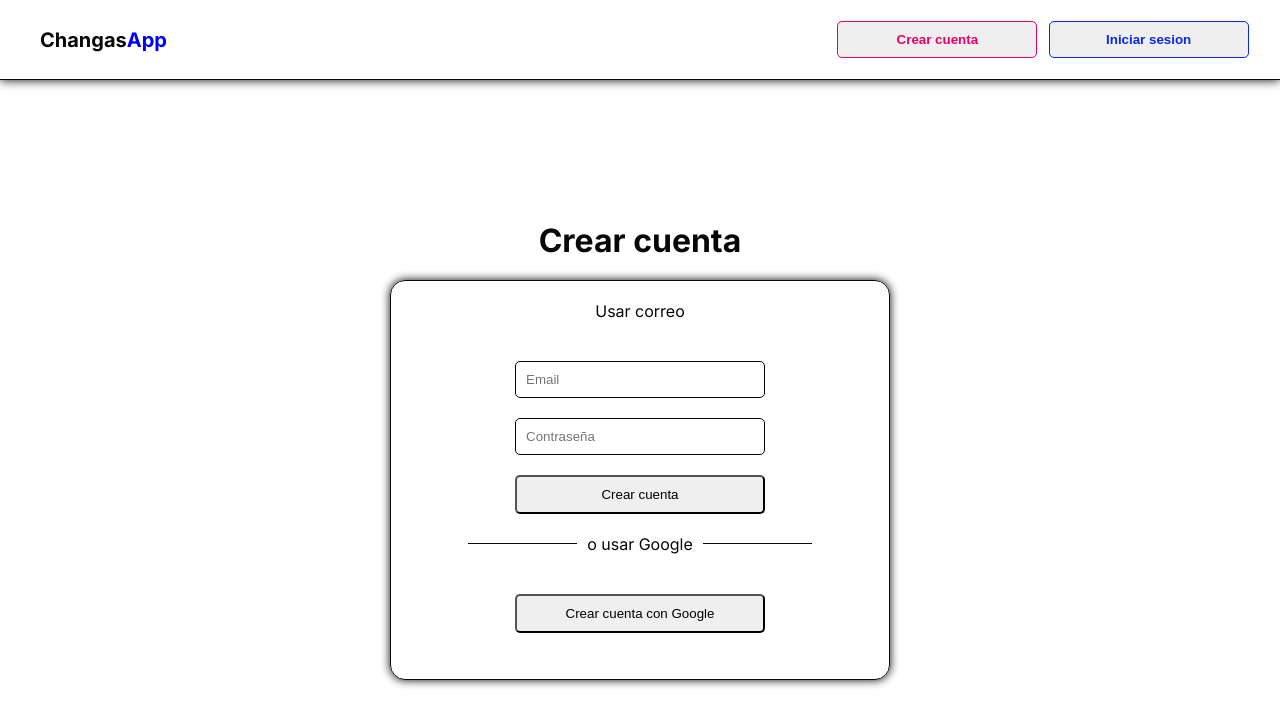
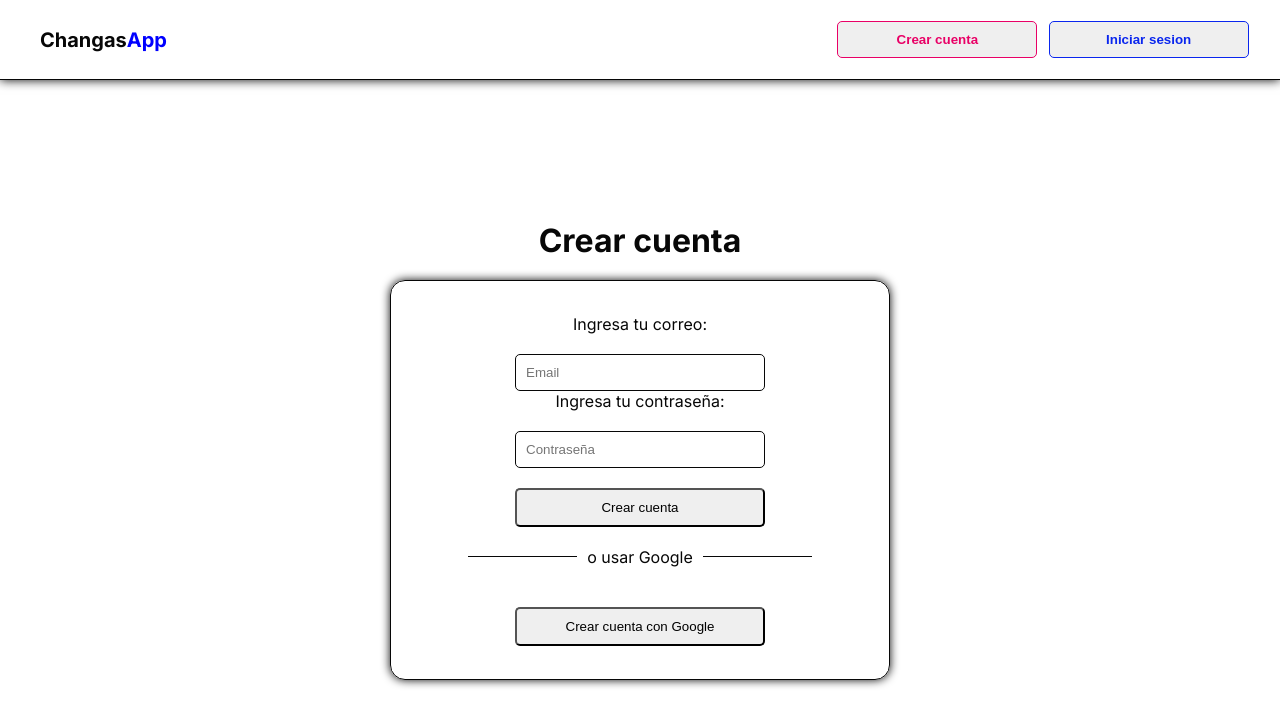
Before and after one commit to No-Country-simulation/c20-06-ft-node-react, a Next.js app in the folder frontend/: page /sign-up in a window 1280 px wide. Both pictures are taken after a click on the button "Continuar". Shown: the top 726 px of the page. Built offline with nearby package versions, Linux system fonts and the light colour scheme.

Commit message:
Cambios en el authProvider

```diff
--- a/frontend/src/app/api/sign-up/route.js
+++ b/frontend/src/app/api/sign-up/route.js
@@ -6,8 +6,7 @@ export async function POST(req) {
   console.log('body', body)
 
   return NextResponse.json({
-    status: 201,
     message: 'Usuario creado',
     email: body.email
-  })
+  }, { status: 201 })
 }
--- a/frontend/src/app/sign-up/page.jsx
+++ b/frontend/src/app/sign-up/page.jsx
@@ -7,11 +7,36 @@ import styles from './styles.module.css'
 
 const Step1 = ({ rol, setRol, onNext }) => {
   return (
+    <LoginLayout className={styles.login}>
       <LoginStepOne
         rol={rol}
         setRol={setRol}
         onNext={onNext}
       />
+    </LoginLayout>
+  )
+}
+
+const Step2 = ({ rol, onNext, handleSubmit, form, handleChange, error, message }) => {
+  return (
+    <>
+      <h3 className={styles.title}>Crear cuenta</h3>
+      <LoginLayout className={styles.login}>
+        <form onSubmit={rol ? handleSubmit : onNext} className={styles.form}>
+          Ingresa tu correo:
+          <TextInput className={styles.input} type="email" required={true} onChange={handleChange} name="email" value={form.email} placeholder="Email" error={error} />
+          {message && <p className={styles.message}>{message}</p>}
+          Ingresa tu contraseña:
+          <TextInput className={styles.input} type="password" required={true} onChange={handleChange} name="password" value={form.password} placeholder="Contraseña" error={error} />
+          <Button type='button' className={styles.button} onClick={rol === 'service_provider' ? onNext : handleSubmit}>Crear cuenta</Button>
+        </form>
+        <div className={styles.divider}>
+          <span>o usar Google</span>
+        </div>
+
+        <Button className={`${styles.button} ${styles.notAllowed}`}>Crear cuenta con Google</Button>
+      </LoginLayout>
+    </>
   )
 }
 
@@ -65,33 +90,34 @@ const Page = () => {
     })
   }
 
+  if (step === 1) {
     return (
       <div className={styles.container}>
-      {step === 1 && <Step1 rol={rol} setRol={setRol} onNext={handleNext} />}
-      {step === 2 && (
-        <>
-          <h3 className={styles.title}>Crear cuenta</h3>
-          <LoginLayout className={styles.login}>
-            Usar correo
-            <form onSubmit={handleSubmit} className={styles.form}>
-              <TextInput className={styles.input} type="email" required={true} onChange={handleChange} name="email" value={form.email} placeholder="Email" error={error} />
-              {message && <p className={styles.message}>{message}</p>}
-
-              <TextInput className={styles.input} type="password" required={true} onChange={handleChange} name="password" value={form.password} placeholder="Contraseña" error={error} />
-              <Button className={styles.button}>Crear cuenta</Button>
-            </form>
-            <div className={styles.divider}>
-              <span>o usar Google</span>
-            </div>
-
-            <Button className={styles.button}>Crear cuenta con Google</Button>
-          </LoginLayout>
-        </>
-      )
-      }
-
+        <Step1 rol={rol} setRol={setRol} onNext={handleNext} />
       </div>
     )
   }
 
+
+  if (step === 2) {
+    return (
+      <div className={styles.container}>
+        <Step2 onNext={handleNext} onSubmit={handleSubmit} form={form} setForm={setForm} handleChange={handleChange} error={error} message={message} />
+      </div>
+    )
+  }
+
+  if (step === 3 && rol === 'service_provider') {
+    return (
+      <div className={styles.container}>
+        <LoginLayout className={styles.login}>
+          <h3 className={styles.title}>¡Un ultimo paso!</h3>
+
+          <Button className={styles.button} onClick={() => setStep(1)}>Iniciar sesión</Button>
+        </LoginLayout>
+      </div>
+    )
+  }
+}
+
 export default Page
--- a/frontend/src/app/sign-up/styles.module.css
+++ b/frontend/src/app/sign-up/styles.module.css
@@ -12,7 +12,7 @@
   display: flex;
   flex-direction: column;
   align-items: center;
-  justify-content: flex-start;
+  justify-content: center;
   gap: 20px;
   border: 1px solid var(--text-color);
   box-shadow: 0 0 10px var(--text-color);
@@ -80,3 +80,7 @@
   margin-top: 20px;
   margin-bottom: 20px;
 }
+
+.notAllowed {
+  cursor: not-allowed !important;
+}
--- a/frontend/src/components/AuthProvider/AuthProvider.jsx
+++ b/frontend/src/components/AuthProvider/AuthProvider.jsx
@@ -6,6 +6,7 @@ const AuthContext = createContext();
 
 export const AuthProvider = ({ children }) => {
   const [authToken, setAuthToken] = useState(null);
+  const [user, setUser] = useState({ username: '', id: '', role: '' });
 
   useEffect(() => {
     const token = Cookies.get('authToken');
@@ -14,7 +15,7 @@ export const AuthProvider = ({ children }) => {
     }
   }, []);
 
-  const logIn = (token) => {
+  const logIn = (token, user) => {
     Cookies.set('authToken', token, {
       expires: 7,
       path: '/',
@@ -22,6 +23,7 @@ export const AuthProvider = ({ children }) => {
       sameSite: 'Strict'
     });
     setAuthToken(token);
+    setUser({ username: `${user.first_name} ${user.last_Name}`, id: user.id, role: user.role });
   };
 
   const logOut = () => {
@@ -30,7 +32,7 @@ export const AuthProvider = ({ children }) => {
   };
 
   return (
-    <AuthContext.Provider value={{ authToken, logIn, logOut, isLoggedIn: !!authToken }}>
+    <AuthContext.Provider value={{ authToken, user, logIn, logOut, isLoggedIn: !!authToken }}>
       {children}
     </AuthContext.Provider>
   );
```
Lines whose indentation alone changed are shown as unchanged.
